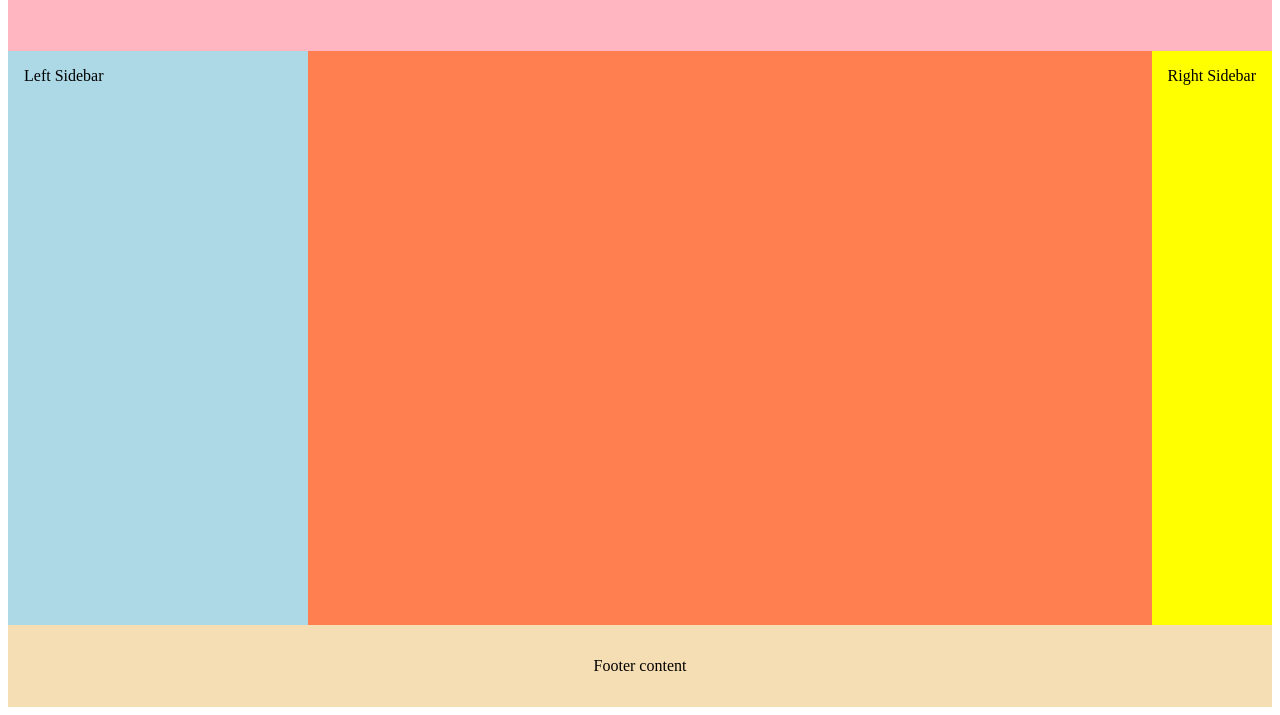
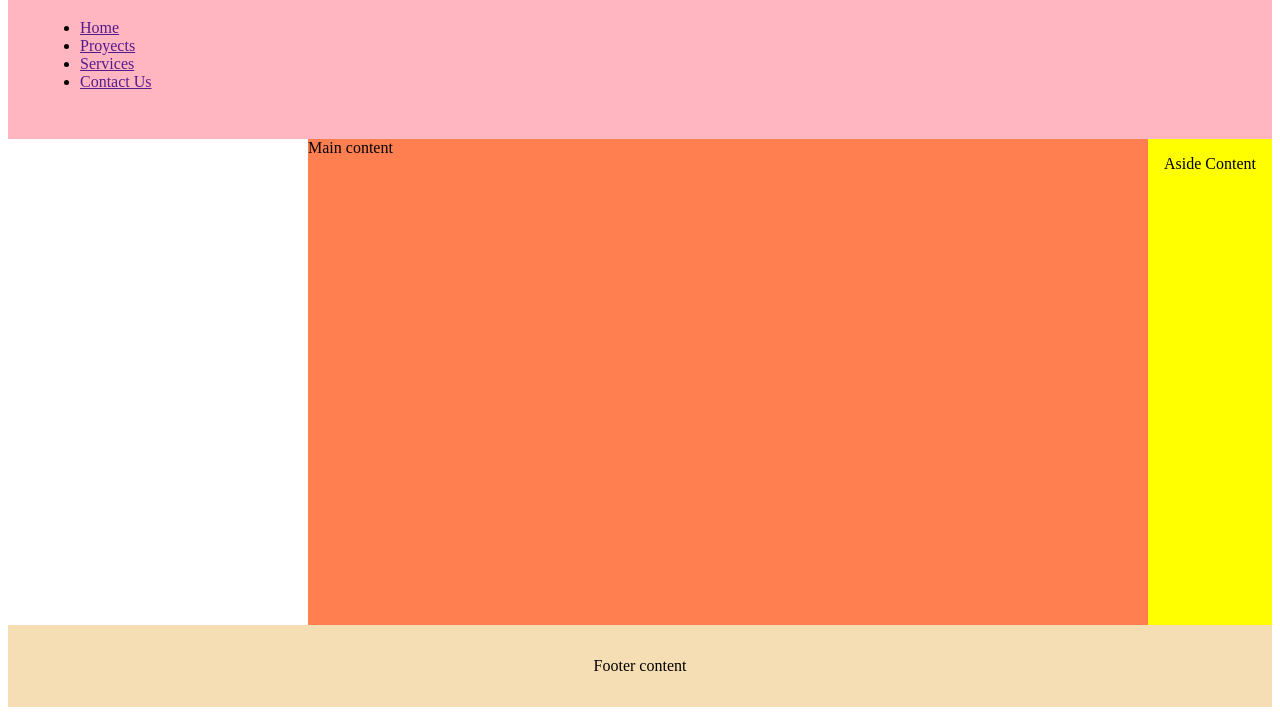
Before and after one commit to Lautaro-Guevara/wdd131, a plain HTML site: page week01/basic-layout.html in a window 1280 px wide. Shown: the part 101-816 px from the top of the page. Drawn offline with Linux system fonts and the light colour scheme.

Commit message:
week01 activitie part2

```diff
--- a/week01/basic-layout.html
+++ b/week01/basic-layout.html
@@ -3,18 +3,26 @@
 <head>
     <meta charset="UTF-8">
     <meta name="viewport" content="width=device-width, initial-scale=1.0">
-    <title>Basic Layout</title>
+    <title>Basic Layout | WDD 131 | Lautaro Guevara</title>
     <meta name="author" content="Lautaro Guevara">
     <meta name="description" content="A first page to refresh understanding of HTML and CSS">
-    <link rel="stylesheet" href="styles/slayout.css">
+    <link rel="stylesheet" href="styles/layout.css">
 </head>
 <body>
     <header>
         <h1 contenteditable="">Header</h1>
+        <nav>
+            <ul>
+                <li><a href="">Home</a></li>
+                <li><a href="">Proyects</a></li>
+                <li><a href="">Services</a></li>
+                <li><a href="">Contact Us</a></li>
+            </ul>
+        </nav>
     </header>
-    <div class="left-sidebar" contenteditable="">Left Sidebar</div>
-    <main contenteditable=""></main>
-    <div class="right-sidebar" contenteditable="">Right Sidebar</div>
+
+    <main contenteditable="">Main content</main>
+    <div class="aside-content" contenteditable="">Aside Content</div>
     <footer contenteditable="">Footer content</footer>
 </body>
 </html>
--- a/week01/styles/slayout.css
+++ b/week01/styles/layout.css
@@ -10,17 +10,12 @@ header {
     grid-column: 1 / 4;
 }
 
-.left-sidebar{
-    background: lightblue;
-    grid-column: 1 / 2;
-}
-
 main {
     background: coral;
     grid-column: 2 / 3;
 }
 
-.right-sidebar{
+.aside-content{
     background: yellow;
     grid-column: 3 / 4;
 }
@@ -32,7 +27,6 @@ footer{
     grid-column: 1 / 4;
 }
 
-.left-sidebar,
-.right-sidebar{
+.aside-content{
     padding: 1rem;
 }
```
